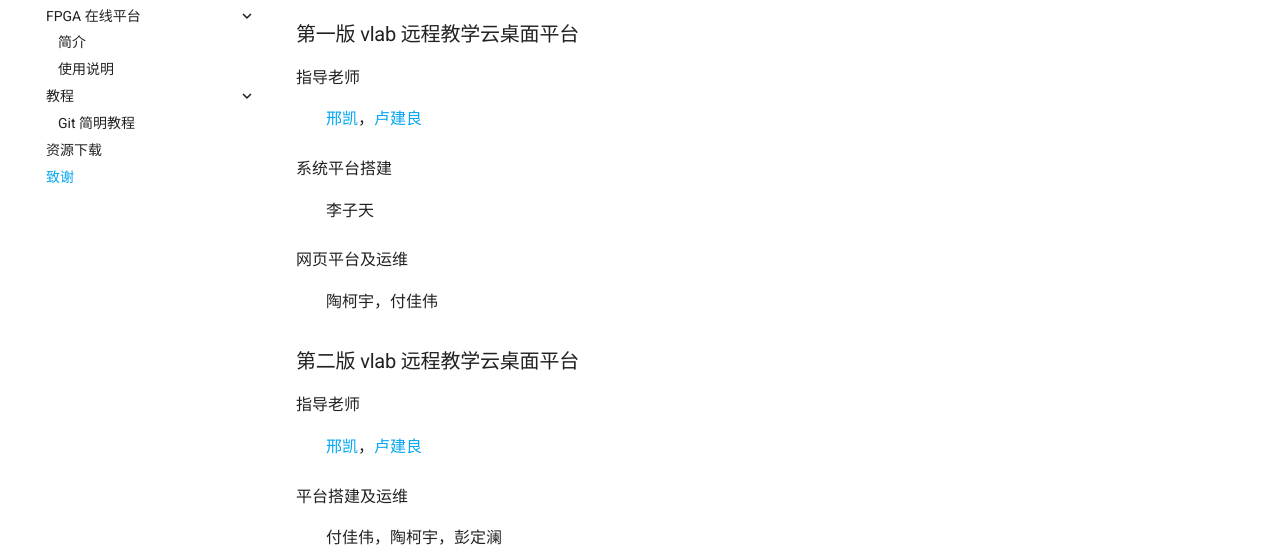
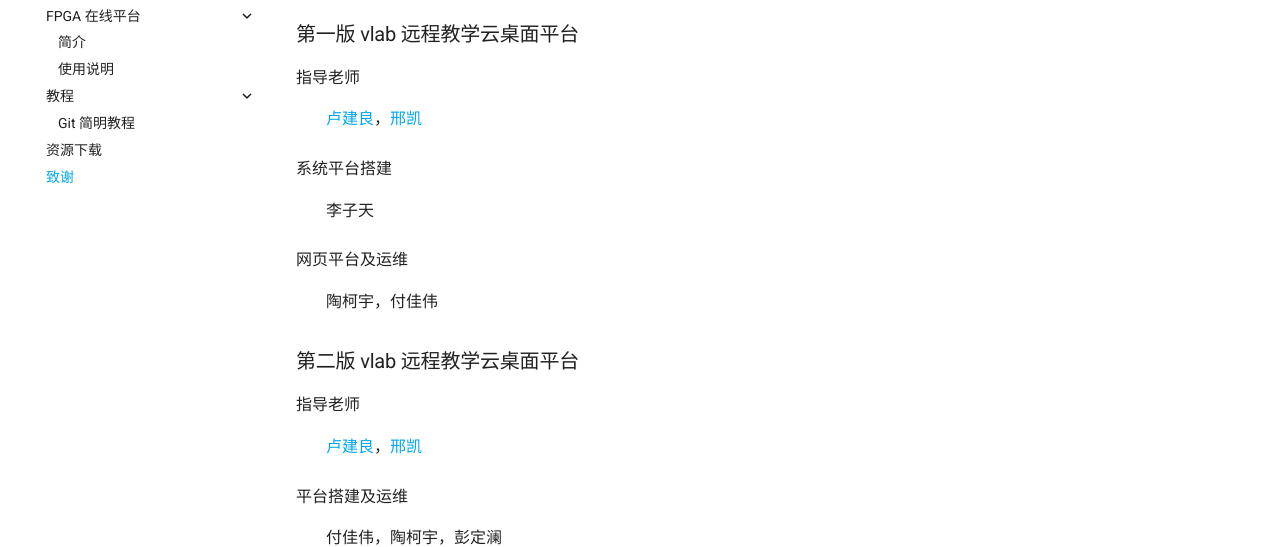
Before and after one commit to USTC-vlab/docs, an MkDocs documentation site: the page built from docs/credits.md, in a window 1280 px wide and 951 px high. Shown: the part 311-858 px from the top of the window. Built offline with MkDocs 1.6.1 and Material for MkDocs 9.7.7, drawn with Linux system fonts in a browser that asks for light colours; comment, search, counter and statistics services are not loaded.

Commit message:
Swap order

```diff
--- a/docs/credits.md
+++ b/docs/credits.md
@@ -9,7 +9,7 @@
 
 指导老师
 
-: [邢凯](mailto:kxing@ustc.edu.cn)，[卢建良](mailto:lujl@ustc.edu.cn)
+: [卢建良](mailto:lujl@ustc.edu.cn)，[邢凯](mailto:kxing@ustc.edu.cn)
 
 系统平台搭建
 
@@ -23,7 +23,7 @@
 
 指导老师
 
-: [邢凯](mailto:kxing@ustc.edu.cn)，[卢建良](mailto:lujl@ustc.edu.cn)
+: [卢建良](mailto:lujl@ustc.edu.cn)，[邢凯](mailto:kxing@ustc.edu.cn)
 
 平台搭建及运维
 
```
